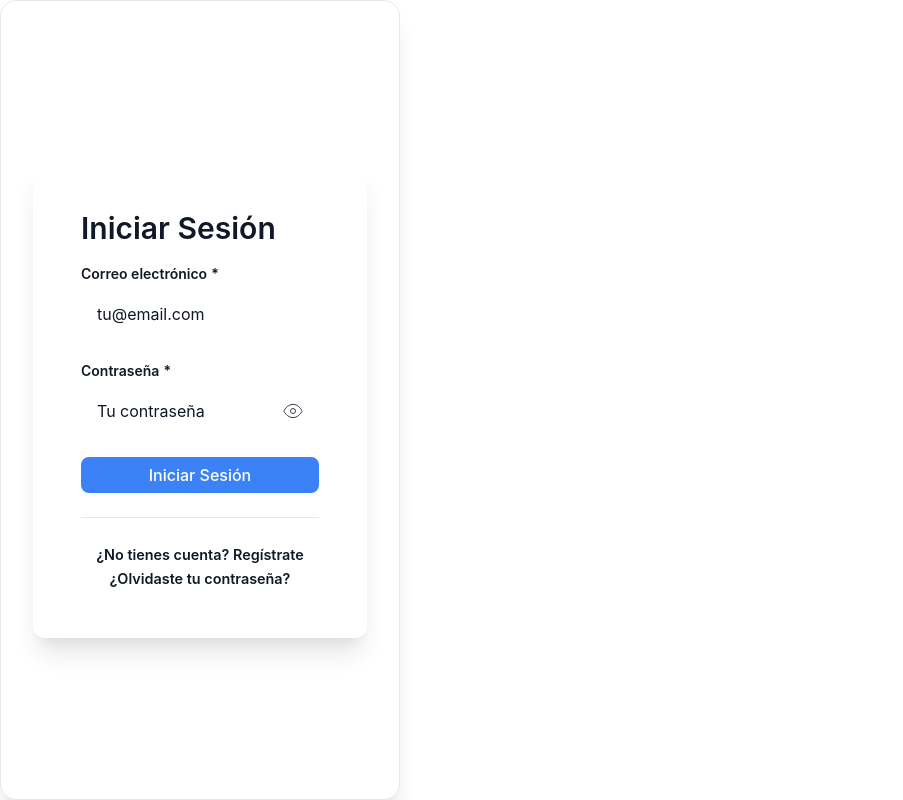
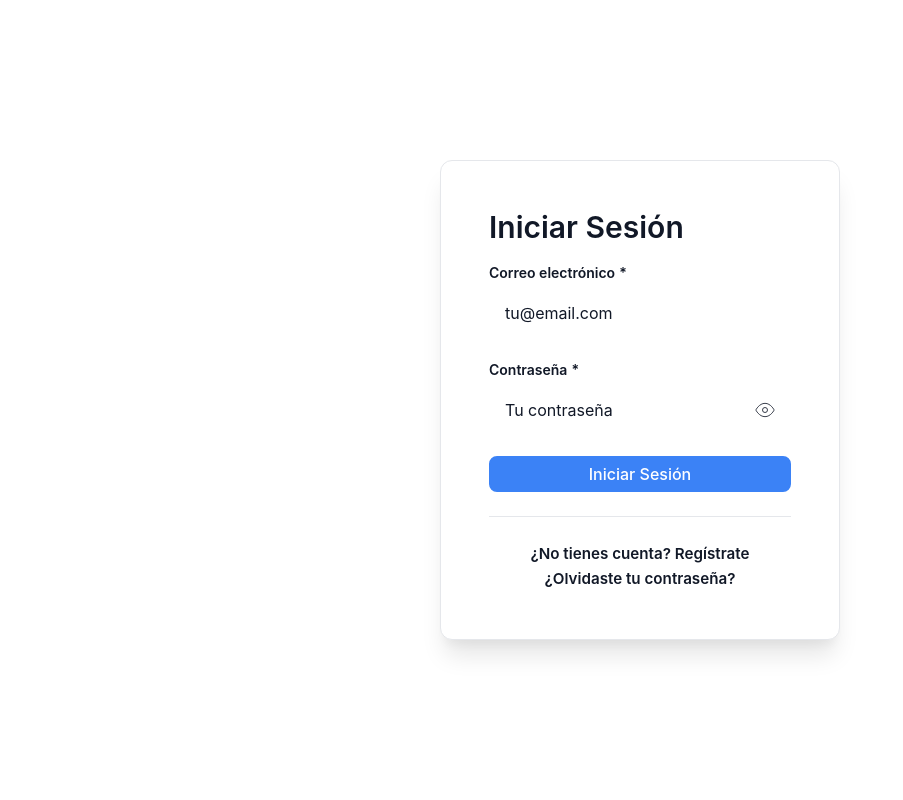
Before and after one commit to Colopapa001/API, a React (Create React App) app in the folder ecommerce-frontend/: page /login in a window 1280 px wide. Shown: the whole page, without its empty margins (0-903 px from the left). Built offline with nearby package versions, Linux system fonts and the light colour scheme.

Commit message:
Mejoras en el diseño de la pantalla de autenticación

```diff
--- a/ecommerce-frontend/src/pages/Auth/Auth.css
+++ b/ecommerce-frontend/src/pages/Auth/Auth.css
@@ -9,27 +9,28 @@
   align-items: center;
   justify-content: center;
   padding: 1rem;
-  background: linear-gradient(135deg, var(--color-primary-50) 0%, var(--color-gray-50) 100%);
-}
-
-.dark-mode .auth-page {
-  background: linear-gradient(135deg, rgba(59, 130, 246, 0.1) 0%, var(--color-gray-900) 100%);
+  background: linear-gradient(135deg, #f8fafc 0%, #f1f5f9 100%);
 }
 
 .auth-container {
+  display: flex;
+  justify-content: center;
+  align-items: center;
+  min-height: 100vh;
+  padding: 2rem;
+}
+
+.auth-card {
   width: 100%;
   max-width: 400px;
-  background: var(--color-background);
+  margin: 0 auto;
+  background: white;
   border-radius: var(--radius-xl);
   padding: 2rem;
-  box-shadow: var(--shadow-xl);
-  border: 1px solid var(--color-gray-200);
-}
-
-.dark-mode .auth-container {
-  background: var(--color-gray-800);
-  border-color: var(--color-gray-700);
-  box-shadow: 0 20px 25px -5px rgba(0, 0, 0, 0.3), 0 10px 10px -5px rgba(0, 0, 0, 0.1);
+  box-shadow:
+    0 -8px 15px -3px rgba(0, 0, 0, 0.05),  /* sombra superior */
+    0 8px 15px -3px rgba(0, 0, 0, 0.05);    /* sombra inferior */
+  border: 1px solid #e5e7eb;
 }
 
 /* ============================================
@@ -99,9 +100,8 @@
 }
 
 .form-label {
-  font-size: 0.9rem;
+  color: #4b5563;
   font-weight: 500;
-  color: var(--color-text-primary);
 }
 
 .form-error {
@@ -131,6 +131,22 @@
 
 .auth-submit {
   width: 100%;
+  background-color: #3b82f6 !important; /* azul */
+  color: white !important;
+  border: none;
+  padding: 0.75rem 1rem;
+  border-radius: var(--radius-md);
+  font-weight: 500;
+  transition: background-color 0.2s;
+}
+
+.auth-submit:hover {
+  background-color: #2563eb !important; /* azul más oscuro al hover */
+}
+
+.auth-submit:disabled {
+  background-color: #93c5fd !important; /* azul más claro cuando está deshabilitado */
+  cursor: not-allowed;
 }
 
 .auth-divider {
@@ -145,12 +161,7 @@
   content: '';
   flex: 1;
   height: 1px;
-  background: var(--color-gray-300);
-}
-
-.dark-mode .auth-divider::before,
-.dark-mode .auth-divider::after {
-  background: var(--color-gray-600);
+  background: #e5e7eb;
 }
 
 .auth-divider span {
@@ -166,16 +177,12 @@
   text-align: center;
   margin-top: 1.5rem;
   padding-top: 1.5rem;
-  border-top: 1px solid var(--color-gray-200);
-}
-
-.dark-mode .auth-links {
-  border-top-color: var(--color-gray-700);
+  border-top: 1px solid #e5e7eb;
 }
 
 .auth-link {
-  color: var(--color-text-secondary);
-  font-size: 0.9rem;
+  color: #6b7280;
+  font-size: 0.95rem;
   text-decoration: none;
   display: inline-flex;
   align-items: center;
@@ -184,16 +191,16 @@
 }
 
 .auth-link:hover {
-  color: var(--color-primary);
+  color: #3b82f6;
 }
 
 .auth-link-primary {
-  color: var(--color-primary);
+  color: #2563eb;
   font-weight: 500;
 }
 
 .auth-link-primary:hover {
-  color: var(--color-primary-dark);
+  color: #1d4ed8;
   text-decoration: underline;
 }
 
@@ -201,16 +208,11 @@
    QUICK LOGIN (Development)
 ============================================ */
 .quick-login {
-  background: var(--color-warning-50);
-  border: 1px solid var(--color-warning-200);
+  background: #fff9db;
+  border: 1px solid #ffe066;
   border-radius: var(--radius-md);
   padding: 1rem;
   margin-bottom: 1.5rem;
-}
-
-.dark-mode .quick-login {
-  background: rgba(245, 158, 11, 0.1);
-  border-color: rgba(245, 158, 11, 0.3);
 }
 
 .quick-login-title {
@@ -254,9 +256,9 @@
    SUCCESS MESSAGE
 ============================================ */
 .auth-success {
-  background: var(--color-success-50);
-  border: 1px solid var(--color-success-200);
-  color: var(--color-success-dark);
+  background: #f0fdf4;
+  border: 1px solid #86efac;
+  color: #166534;
   padding: 1rem;
   border-radius: var(--radius-md);
   margin-bottom: 1rem;
@@ -264,12 +266,6 @@
   align-items: center;
   gap: 0.75rem;
   font-size: 0.9rem;
-}
-
-.dark-mode .auth-success {
-  background: rgba(16, 185, 129, 0.1);
-  border-color: rgba(16, 185, 129, 0.3);
-  color: var(--color-success-light);
 }
 
 .auth-success svg {
--- a/ecommerce-frontend/src/pages/Auth/Login.jsx
+++ b/ecommerce-frontend/src/pages/Auth/Login.jsx
@@ -3,7 +3,7 @@ import { Link, useNavigate } from 'react-router-dom';
 import { useAuth } from '../../context/AuthContext';
 import Button from '../../components/UI/Button';
 import Input from '../../components/UI/Input';
-import '../Auth/Auth.css';
+import './Auth.css'; // Asegúrate que esta línea esté presente
 
 const Login = () => {
   const navigate = useNavigate();
@@ -78,6 +78,7 @@ const Login = () => {
             loading={isLoading}
             disabled={isBlocked}
             fullWidth
+            className="auth-submit"
           >
             Iniciar Sesión
           </Button>
```
